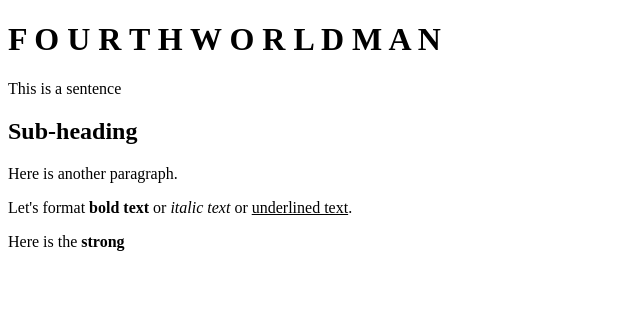
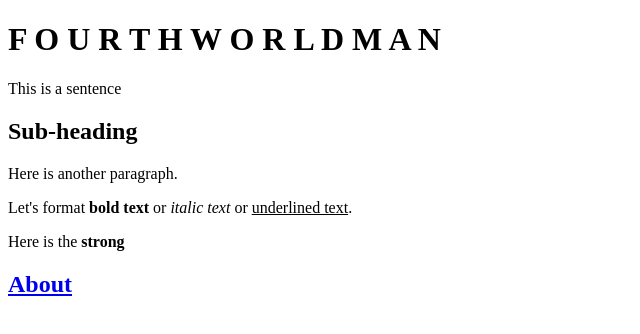
Before and after one commit to 4thworldman/4thworldman.github.io, a plain HTML site: page index.html in a window 1280 px wide. Shown: the whole page, without its empty margins (0-640 px from the left). Drawn offline with Linux system fonts and the light colour scheme.

Commit message:
Update index.html

```diff
--- a/index.html
+++ b/index.html
@@ -18,5 +18,7 @@
 <p>Let's format <b> bold text</b> or <i>italic text </i> or <u>underlined text</u>.</p>
 
 <p>Here is the <strong> strong </strong></p>
+<a href=./about> <h2>About</h2></a>
+
 </body>
 </html>
```
